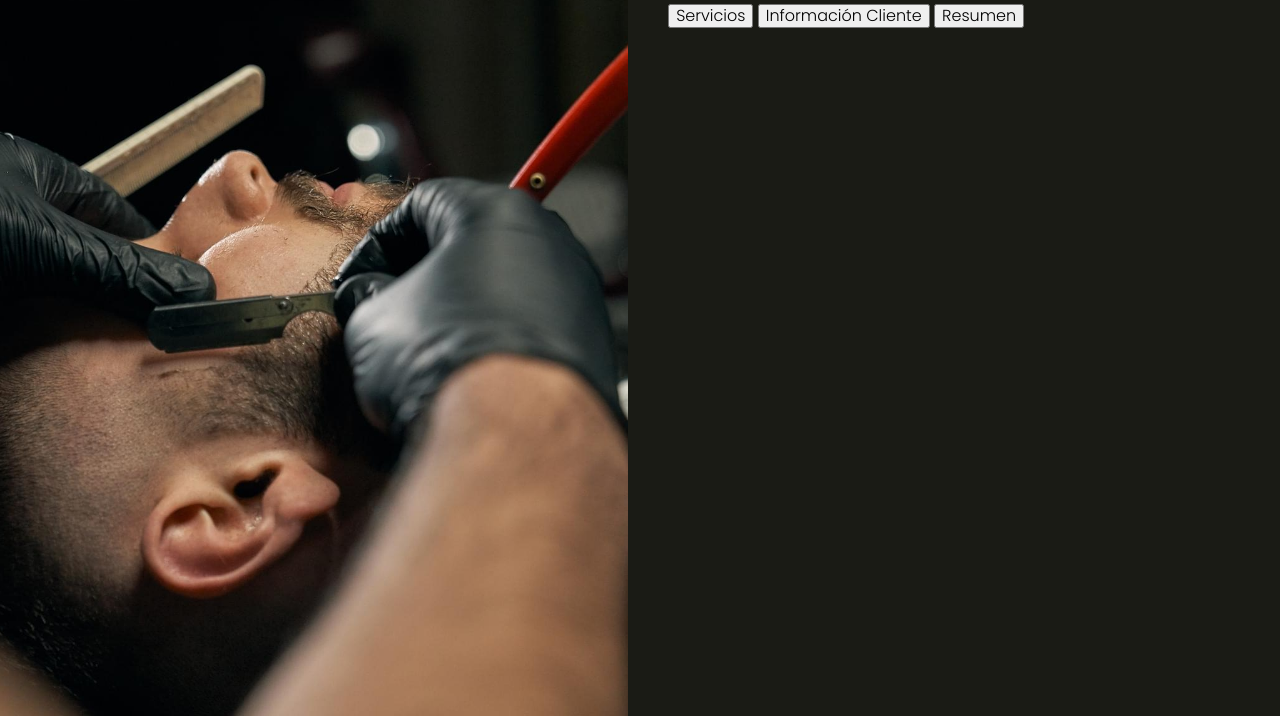
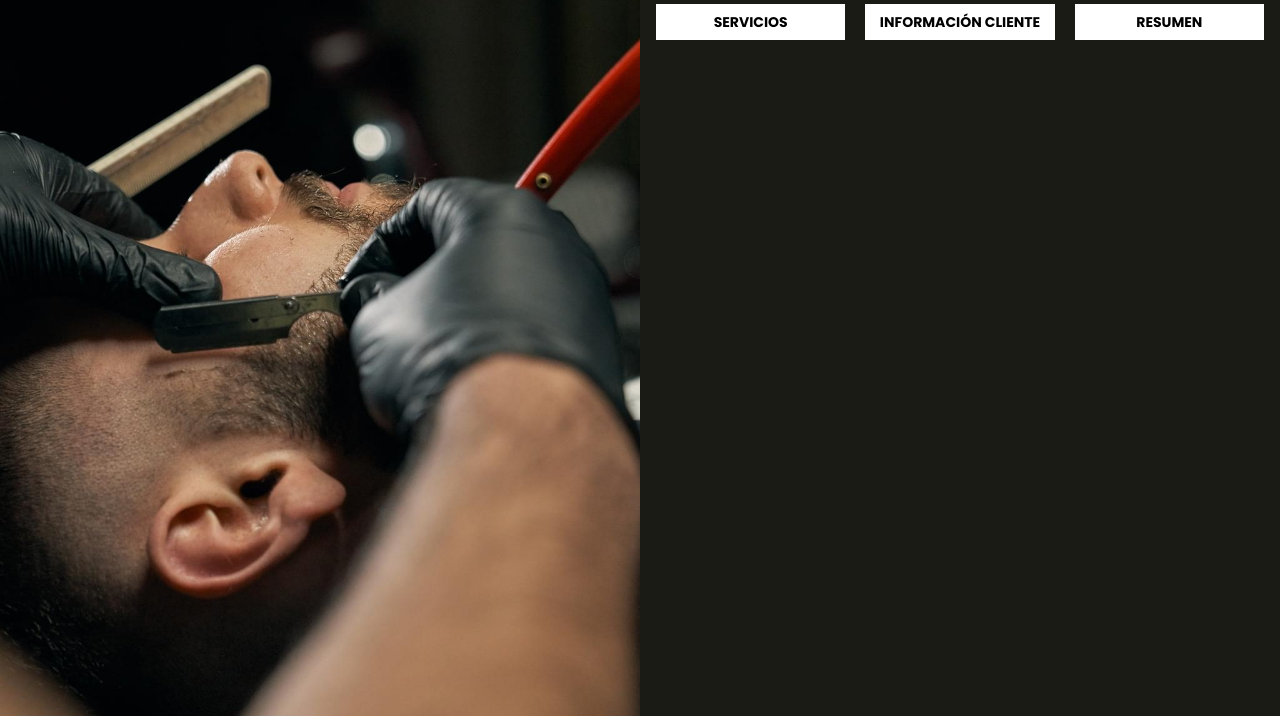
Before and after one commit to he1ox/AppSalon_Proyecto5, a website: page index.html in a window 1280 px wide. Shown: the part 84-800 px from the top of the page. Drawn offline with Linux system fonts and the light colour scheme.

Commit message:
creando la navegacion

```diff
--- a/src/scss/app.scss
+++ b/src/scss/app.scss
@@ -4,3 +4,4 @@
 @import 'base/mixins';
 @import 'base/globales';
 @import 'layout/UI';
+@import 'layout/tabs';
--- a/src/scss/layout/_UI.scss
+++ b/src/scss/layout/_UI.scss
@@ -5,7 +5,7 @@ body {
 .contenedor-estetica {
     @include tablet {
         height: 100vh;
-        @include grid(2, $separacion / 2);
+        @include grid(2, 0rem);
     }
 
     .imagen {
--- /dev/null
+++ b/src/scss/layout/_tabs.scss
@@ -0,0 +1,19 @@
+.tabs {
+    @include grid( 3, 2rem);
+
+    button {
+        background-color: $blanco;
+        font-size: 1.4rem;
+        font-weight: $bold;
+        padding: 1rem;
+        text-align: center;
+        text-transform: uppercase;
+        border: none;
+        transition: .3s;
+
+        &:hover {
+            background-color: $azul;
+            cursor: pointer;
+        }
+    }
+}
```
Also changed, not shown: build/css/app.css, 1 other file.
